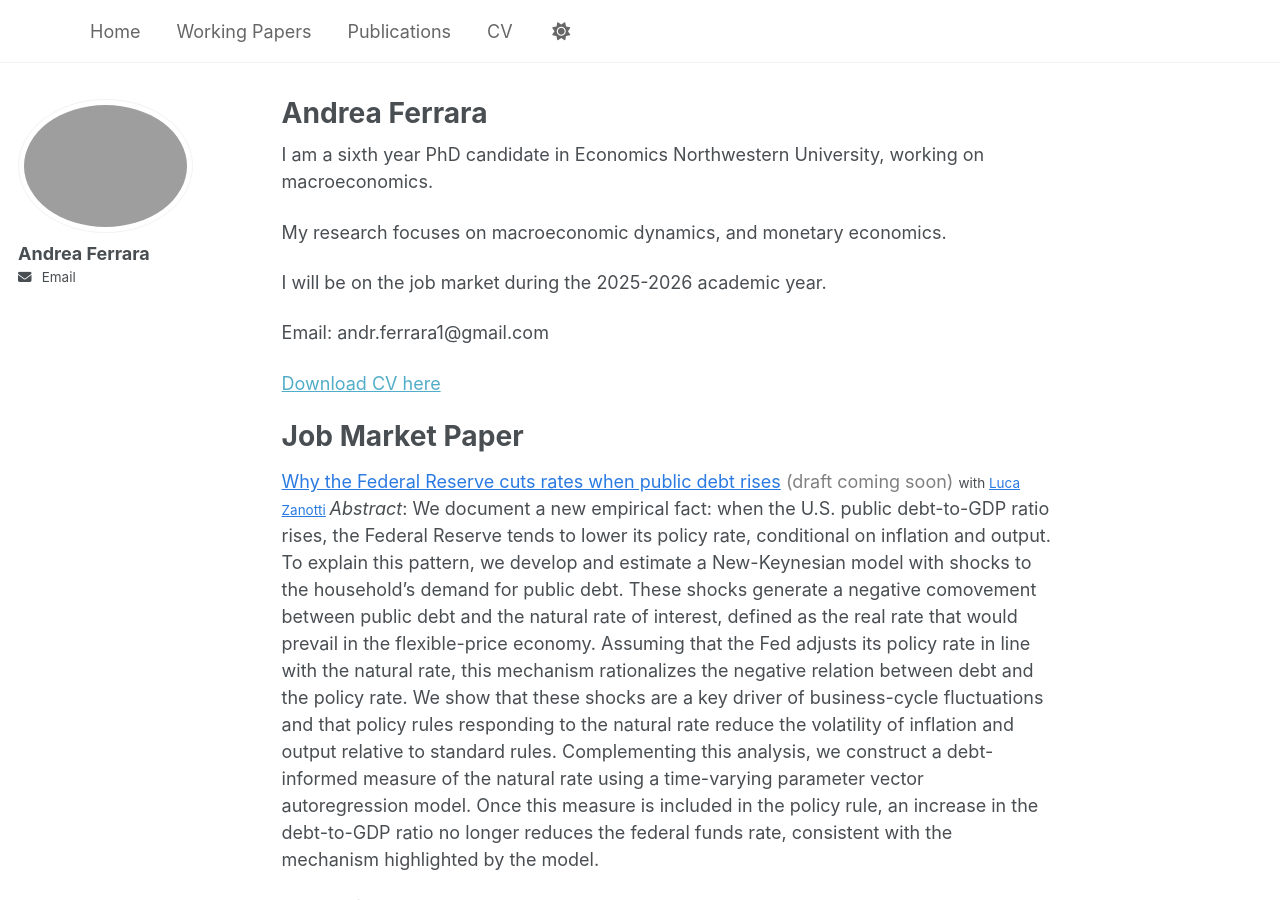
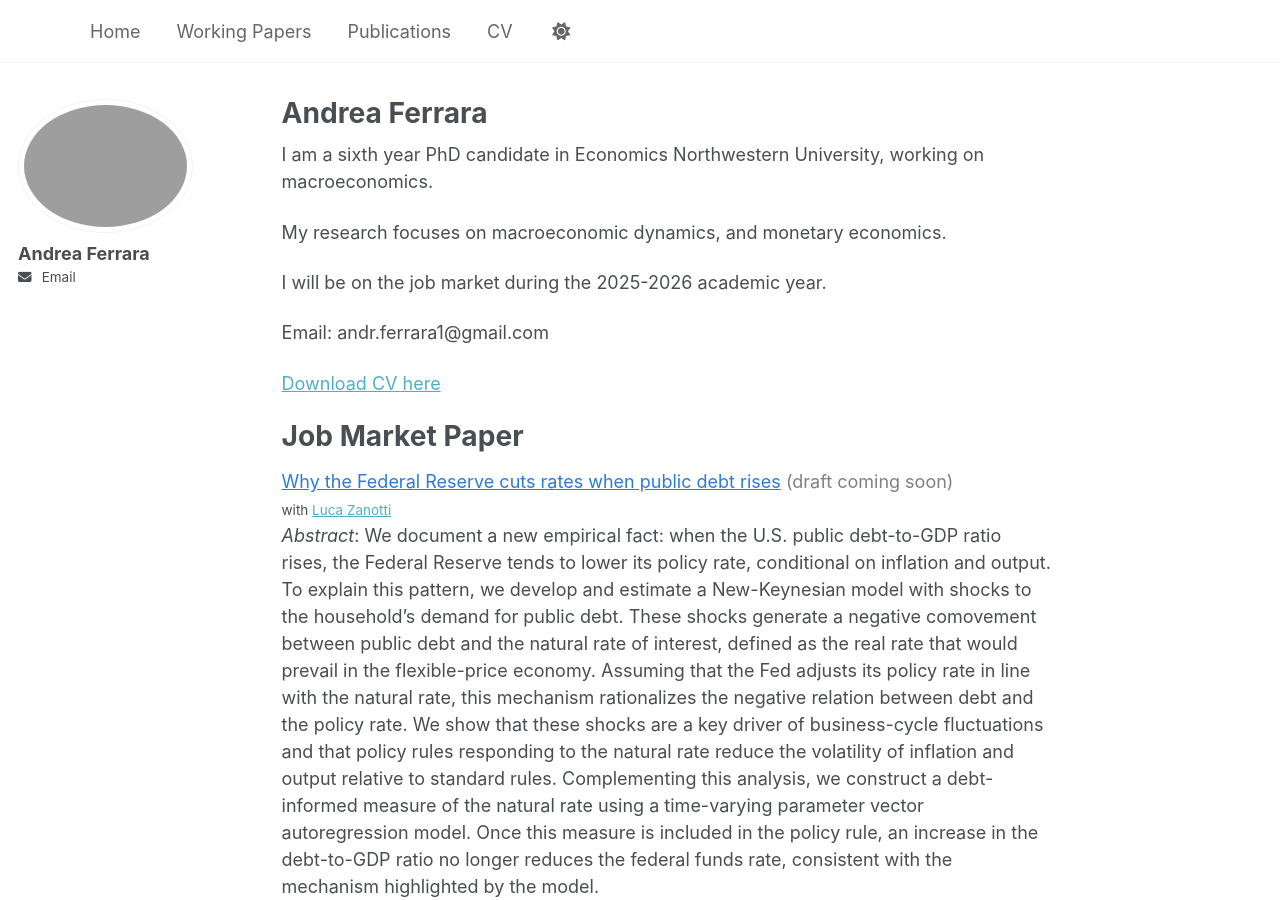
Before and after one commit to AndreaFerrara1997/AndreaFerrara1997.github.io, a Jekyll site: the page built from index.md, in a window 1280 px wide and 900 px high. Built offline with Jekyll 4.4.1, drawn with Linux system fonts in a browser that asks for light colours; a script that is not in the unit is left out.

Commit message:
Update index.md

```diff
--- a/index.md
+++ b/index.md
@@ -17,7 +17,7 @@ Email: andr.ferrara1@gmail.com
 
 # Job Market Paper
 <span class="archive__item-title" style="color:#2a7ae2; text-decoration:underline;">Why the Federal Reserve cuts rates when public debt rises</span> <span style="color:gray;">(draft coming soon)</span>
-<small> with <span class="archive__item-title" style="color:#2a7ae2; text-decoration:underline;">Luca Zanotti</span> </small>
+<small> with [Luca Zanotti](#) </small>
 *Abstract*: We document a new empirical fact: when the U.S. public debt-to-GDP ratio rises, the Federal Reserve tends to lower its policy rate, conditional on inflation and output. To explain this pattern, we develop and estimate a New-Keynesian model with shocks to the household's demand for public debt. These shocks generate a negative comovement between public debt and the natural rate of interest, defined as the real rate that would prevail in the flexible-price economy. Assuming that the Fed adjusts its policy rate in line with the natural rate, this mechanism rationalizes the negative relation between debt and the policy rate. We show that these shocks are a key driver of business-cycle fluctuations and that policy rules responding to the natural rate reduce the volatility of inflation and output relative to standard rules. Complementing this analysis, we construct a debt-informed measure of the natural rate using a time-varying parameter vector autoregression model. Once this measure is included in the policy rule, an increase in the debt-to-GDP ratio no longer reduces the federal funds rate, consistent with the mechanism highlighted by the model.
 
 # Working Papers
```
